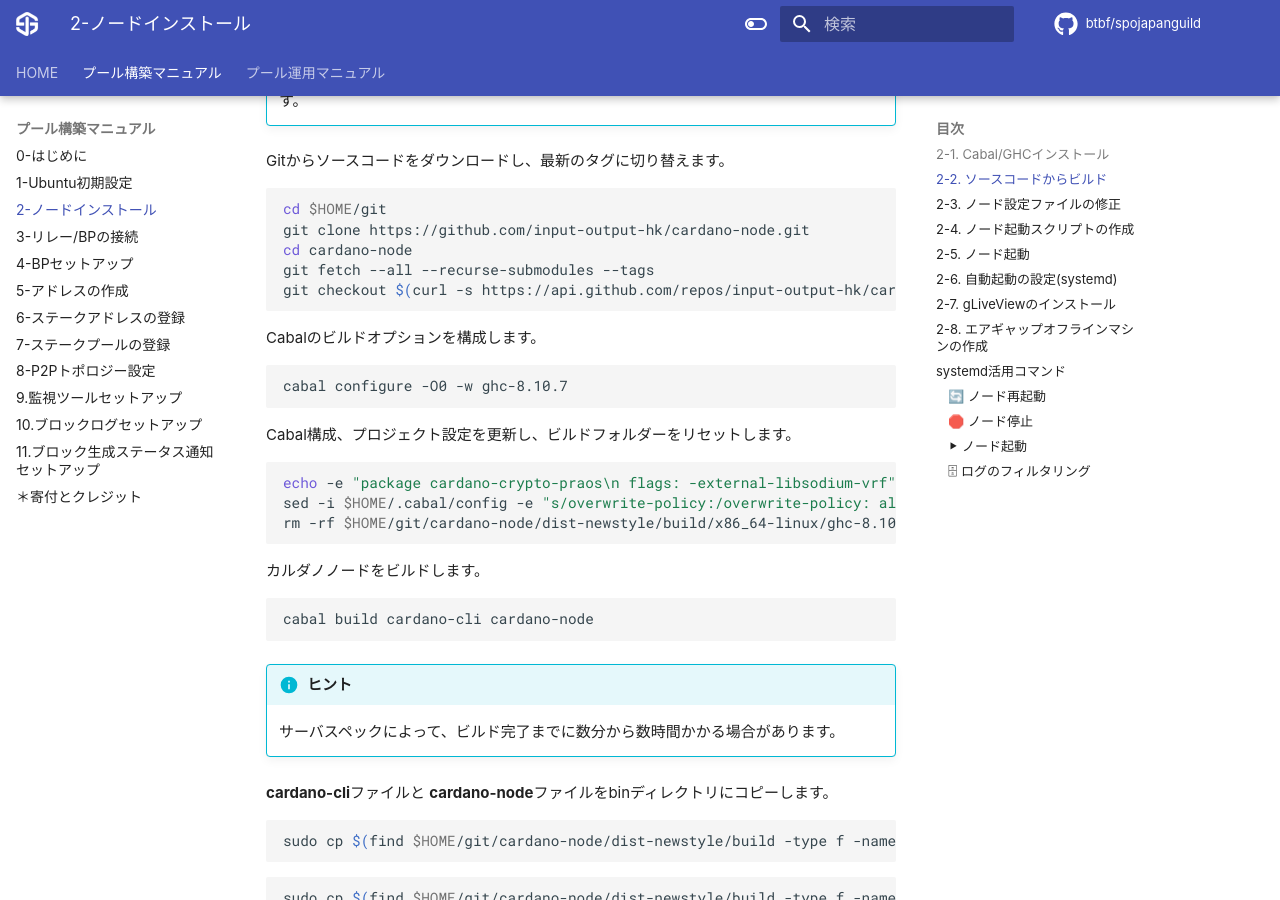
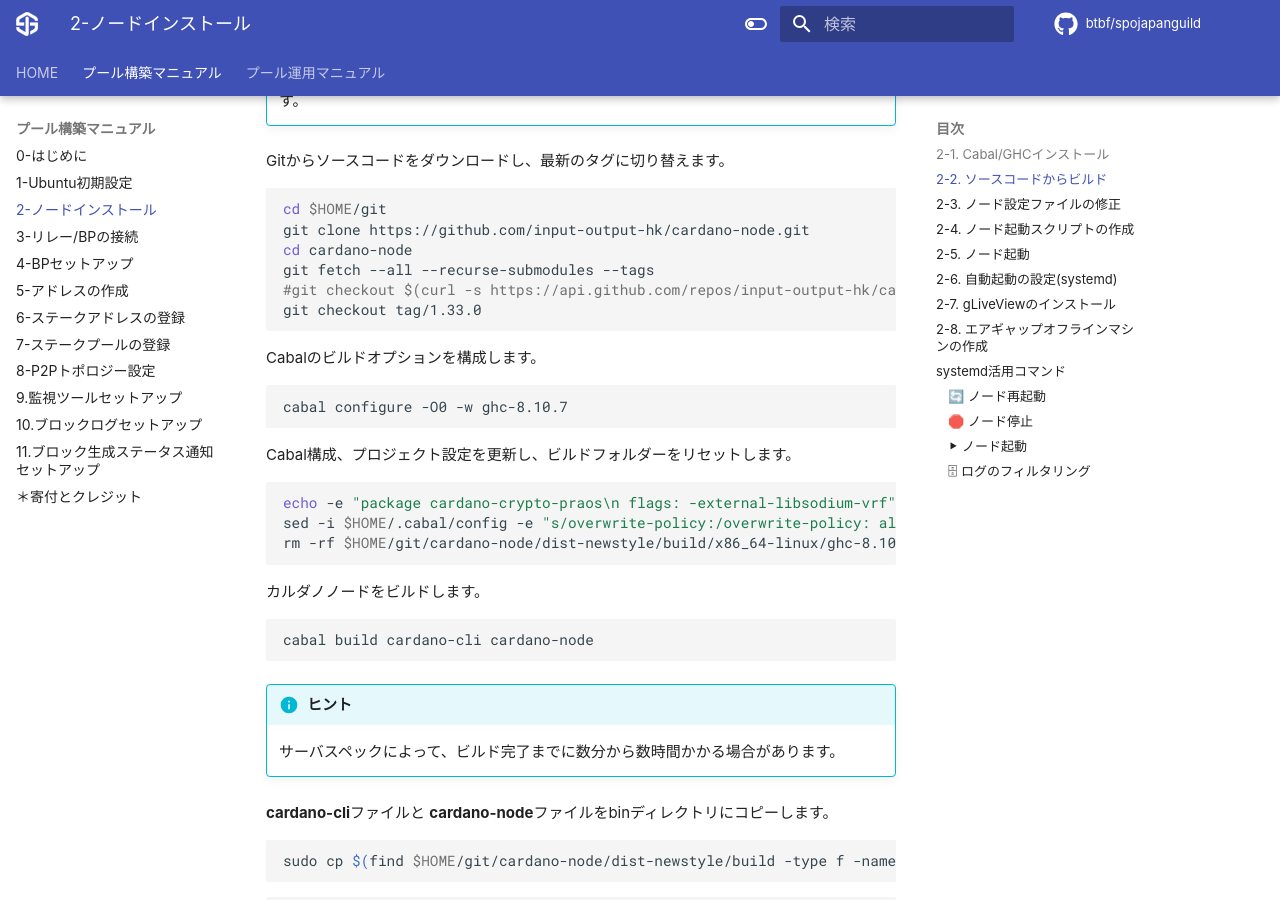
Before and after one commit to btbf/spojapanguild, an MkDocs documentation site: the page built from docs/setup/2-node-setup.md, in a window 1280 px wide and 900 px high, scrolled down 2544 px. Built offline with MkDocs 1.6.1 and Material for MkDocs 9.7.7, drawn with Linux system fonts in a browser that asks for light colours; comment, search, counter and statistics services are not loaded.

Commit message:
node 1.33.0

````diff
--- a/docs/setup/2-node-setup.md
+++ b/docs/setup/2-node-setup.md
@@ -128,7 +128,8 @@ cd $HOME/git
 git clone https://github.com/input-output-hk/cardano-node.git
 cd cardano-node
 git fetch --all --recurse-submodules --tags
-git checkout $(curl -s https://api.github.com/repos/input-output-hk/cardano-node/releases/latest | jq -r .tag_name)
+#git checkout $(curl -s https://api.github.com/repos/input-output-hk/cardano-node/releases/latest | jq -r .tag_name)
+git checkout tag/1.33.0
 ```
 
 Cabalのビルドオプションを構成します。
--- a/mkdocs.yml
+++ b/mkdocs.yml
@@ -119,7 +119,7 @@ nav:
       - '運用ガイド': './operation/start-guide.md'
       - 'KESの更新': './operation/kes-update.md'
       - 'プール情報の更新': './operation/cert-update.md'
-      - 'ノードアップデート': './operation/node-update.md'
+      #- 'ノードアップデート': './operation/node-update.md'
       - '資金引き出し': './operation/withdrawal.md'
       - 'プール廃止': './operation/pool-retire.md'
       - 'SJG修正プログラム': './operation/sjg-fixed.md'
````
